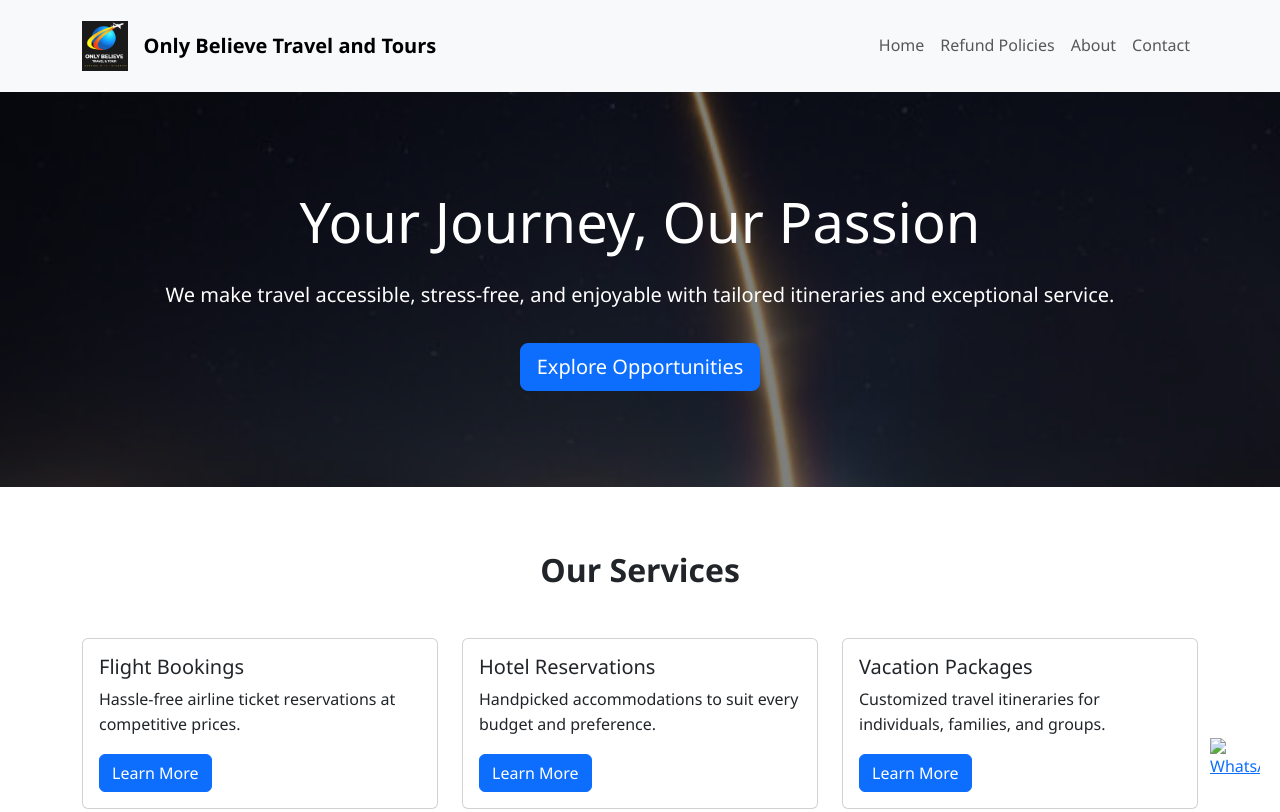
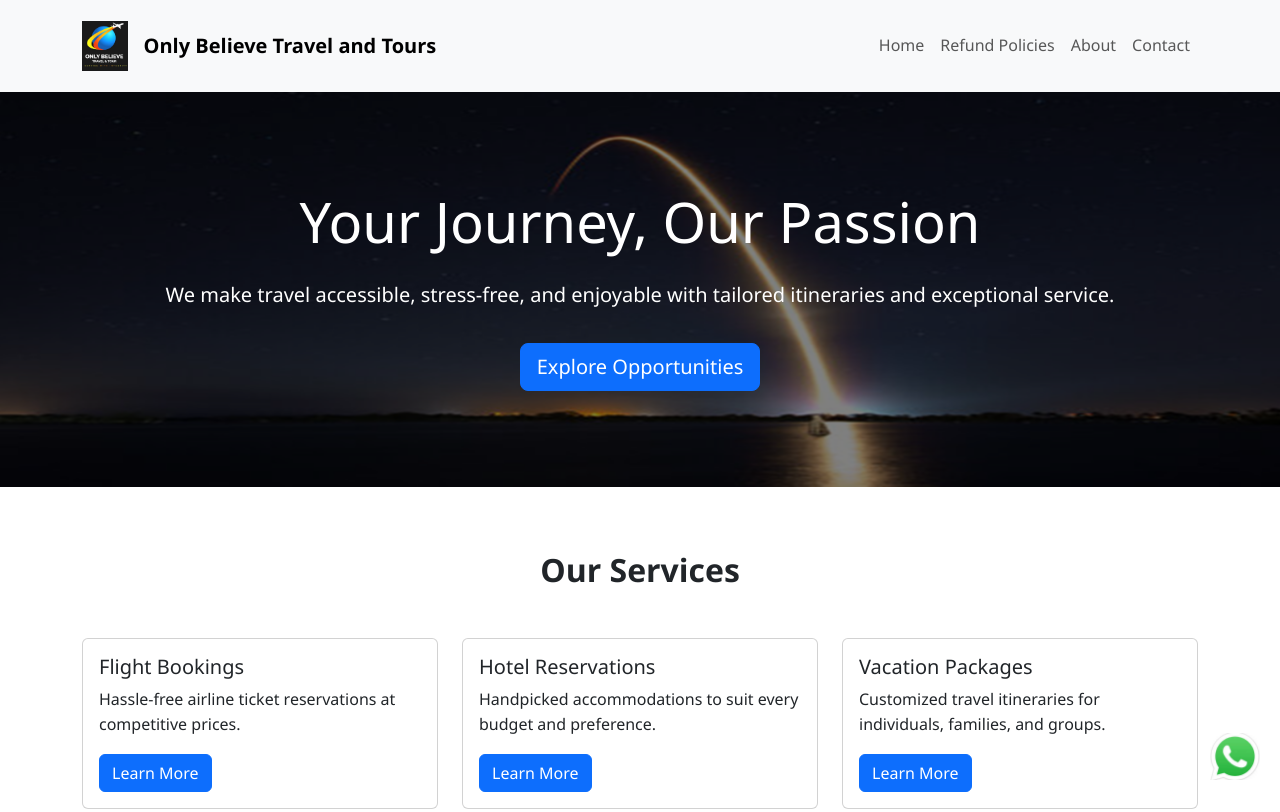
Before and after one commit to Shalombay7/onlybelieve_travelandtours, a plain HTML site: page frontend/html/index.html in a window 1280 px wide. Shown: the top 812 px of the page. Drawn offline with nearby package versions, Linux system fonts and the light colour scheme; a script that the page names is missing.

Commit message:
move to public/ folder

```diff
--- a/frontend/html/index.html
+++ b/frontend/html/index.html
@@ -24,7 +24,7 @@
         }
 
         .hero {
-            background: linear-gradient(rgba(0, 0, 0, 0.5), rgba(0, 0, 0, 0.5)), url('/frontend/public/images/rocket\ light.jpg') no-repeat center center/cover;
+            background: linear-gradient(rgba(0, 0, 0, 0.5), rgba(0, 0, 0, 0.5)), url('/frontend/public/images/rocket\ light2.png') no-repeat center center/cover;
             color: white;
             padding: 6rem 2rem;
             text-align: center;
@@ -195,7 +195,7 @@
     <!-- WhatsApp Button -->
     <div class="whatsapp-float">
         <a href="https://wa.me/233539401570" target="_blank">
-            <img src="/images/WhatsApp logo1.jpg\" alt="WhatsApp" class="img-fluid" style="max-width: 50px;">
+            <img src="/frontend/public/images/WhatsApp logo1.jpg" alt="WhatsApp" class="img-fluid" style="max-width: 50px;">
         </a>
     </div>
 
```
Also changed, not shown: vercel.json.
